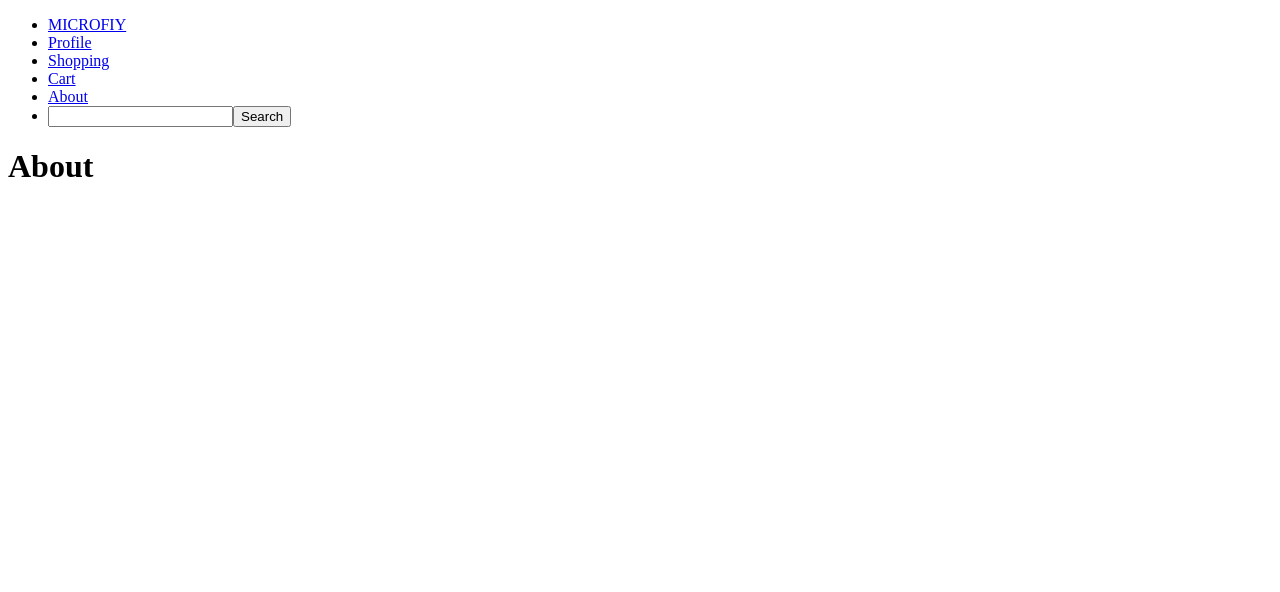
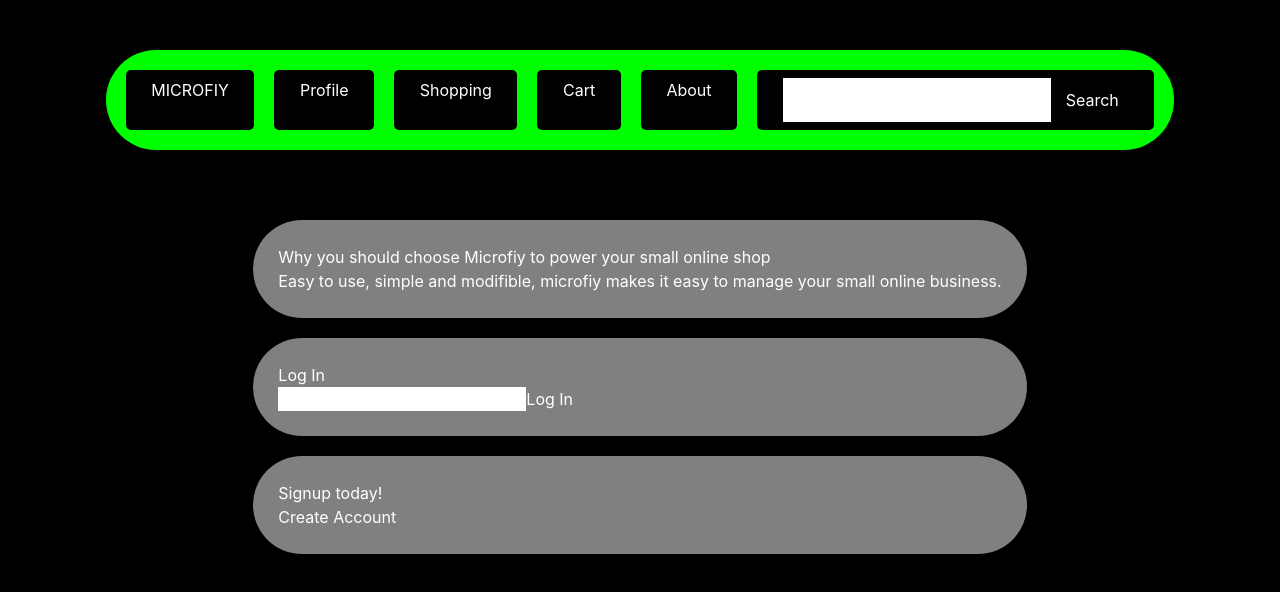
Before and after one commit to trickell/microcart_nextjs, a Next.js app: page /pages/about in a window 1280 px wide. Shown: the top 592 px of the page. Built offline with nearby package versions, Linux system fonts and the light colour scheme.

Commit message:
front page is displaying again

```diff
--- a/src/app/App.tsx
+++ b/src/app/App.jsx
@@ -1,9 +1,11 @@
-// App.jsx
 import React from 'react';
-const App = ({ children }) => {
+import Home from './/pages/home/home';
+
+
+function App() {
   return (
     <>
-      <main>{children}</main>
+      <Home />
     </>
   );
 };
--- a/src/app/pages/about/page.tsx
+++ b/src/app/pages/about/about.js
@@ -3,7 +3,8 @@ import Navbar from '../../components/Navbar'
 export default function About() {
     return (
         <>
-            <h1>About</h1>
+
+            <Navbar />
         </>
     )
 }
--- a/src/app/pages/home/page.tsx
+++ b/src/app/pages/home/home.js
@@ -1,6 +1,6 @@
 import React from 'react';
 import Intro from "../../components/Intro"
-import Signup from "../../components/Signup"
+import Signup from "../../components/SignUp"
 import Login from "../../components/Login"
 
 export default function Home() {
--- a/src/app/pages/shopping/page.tsx
+++ b/src/app/pages/shopping/shopping.js
@@ -1,8 +1,12 @@
 import Product from "../../components/product";
+
+
+
 export default function Shopping () {
-    // return <h1>Shopping</h1>
+
     return (
         <div>
+            <h1>Shopping Page</h1>
             <Product />
         </div>
     );
```
Also changed, not shown: src/app/components/product.js (renamed from src/app/components/product.tsx), src/app/pages/cart/cart.js (renamed from src/app/pages/cart/page.tsx), src/app/pages/profile/profile.js (renamed from src/app/pages/profile/page.tsx).
